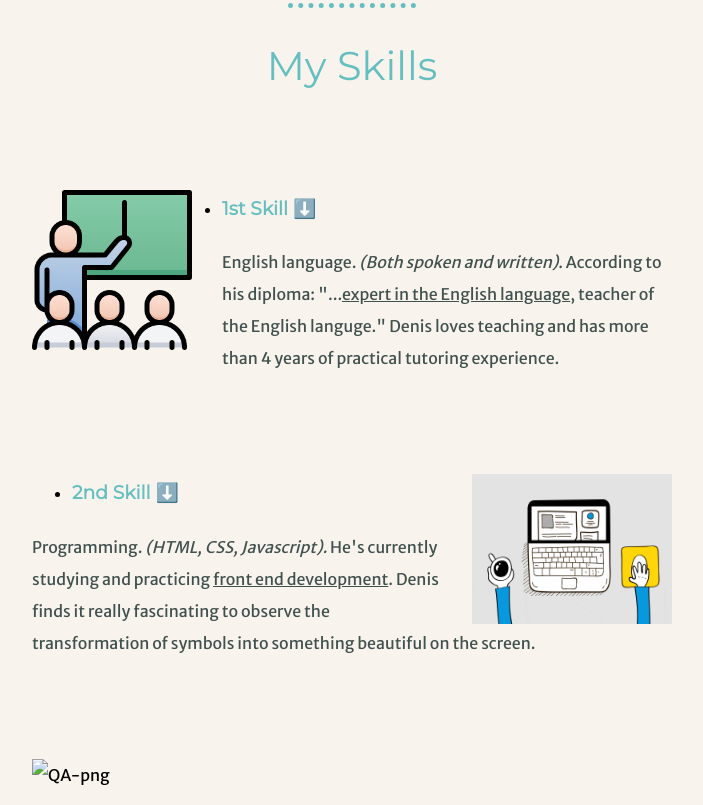
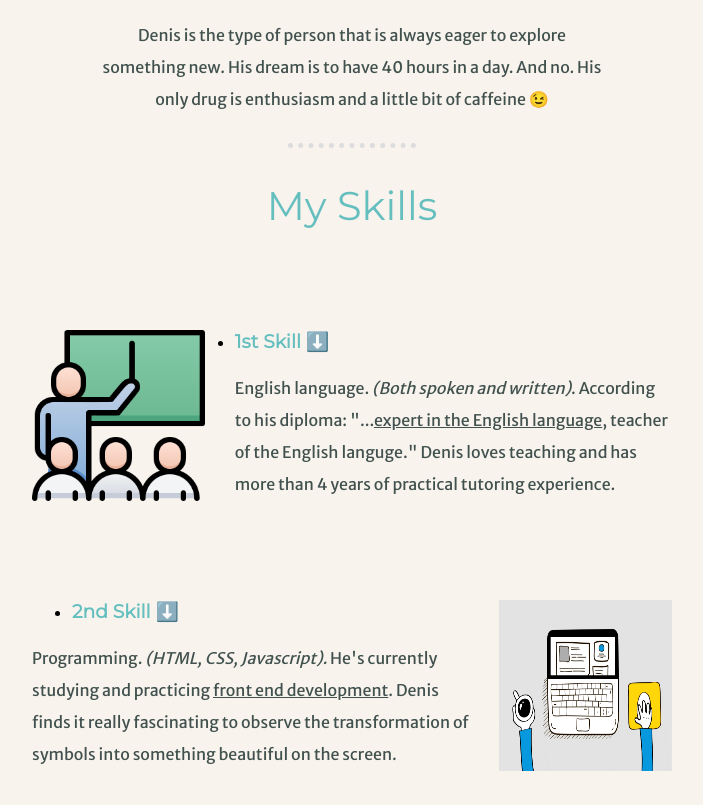
Before and after one commit to 11Denis11/CV2, a plain HTML site: page index.html in a window 1280 px wide. Shown: the part 1355-2160 px from the top of the page, without its empty margins (288-991 px from the left). Drawn offline with Linux system fonts and the light colour scheme.

Commit message:
Update styles.css

```diff
--- a/css/styles.css
+++ b/css/styles.css
@@ -6,7 +6,7 @@ body {
 hr {
   border-style: none;
   border-top-style: dotted;
-  border-color: #66BFBF;
+  border-color: #DDDDDD;
   border-width: 5px;
   width: 10%;
 }
@@ -28,6 +28,7 @@ h3 {
 }
 p {
   color:#40514E;
+  line-height: 2;
 }
 
 /* ------------------------------------ */
@@ -35,9 +36,13 @@ p {
 .hello {
   margin-top: 5px;
 }
+.profile_intro {
+  width:40%;
+  margin:auto;
+}
 .Denis {
   width:350px;
-  height:300px;
+  height:350px;
   opacity:1;
   position: absolute;
   border-radius: 130px;
@@ -46,7 +51,7 @@ p {
 }
 .Denis3 {
   width:350px;
-  height:300px;
+  height:350px;
   position:relative;
   opacity:0;
   border-radius: 130px;
@@ -62,19 +67,25 @@ p {
   width: 50%;
   margin:100px auto 100px auto;
   text-align: left;
-  line-height: 2;
 }
 /* ------------------------------------ */
 .teachings {
-  width: 25%;
+  height:171px;
+  width: 27%;
   float:left;
   margin-right: 30px;
 }
 .comp-gif {
-  width:200px;
-  height:150px;
+  height:171px;
+  width:27%;
   float:right;
   margin-left: 30px;
+}
+.QA-png {
+  height:171px;
+  width:27%;
+  float:left;
+  margin-right: 30px;
 }
 /* ------------------------------------ */
 .span1 {
@@ -91,7 +102,7 @@ p {
 }
 .middle-container {
   background-color:#F9F3EE;
-  padding-bottom: 10px;
+  padding: 50px 0;
 }
 .bottom-container {
   background-color:#66BFBF;
@@ -99,8 +110,14 @@ p {
   word-spacing:2px;
 }
 
+.bottom_p {
+  color: white;
+  font-size: 0.75rem;
+  padding: 15px 0;
+}
 .footer-link {
   color:#11999E;
+  text-decoration: none;
 }
 .footer-link:hover {
   color:black;
```
